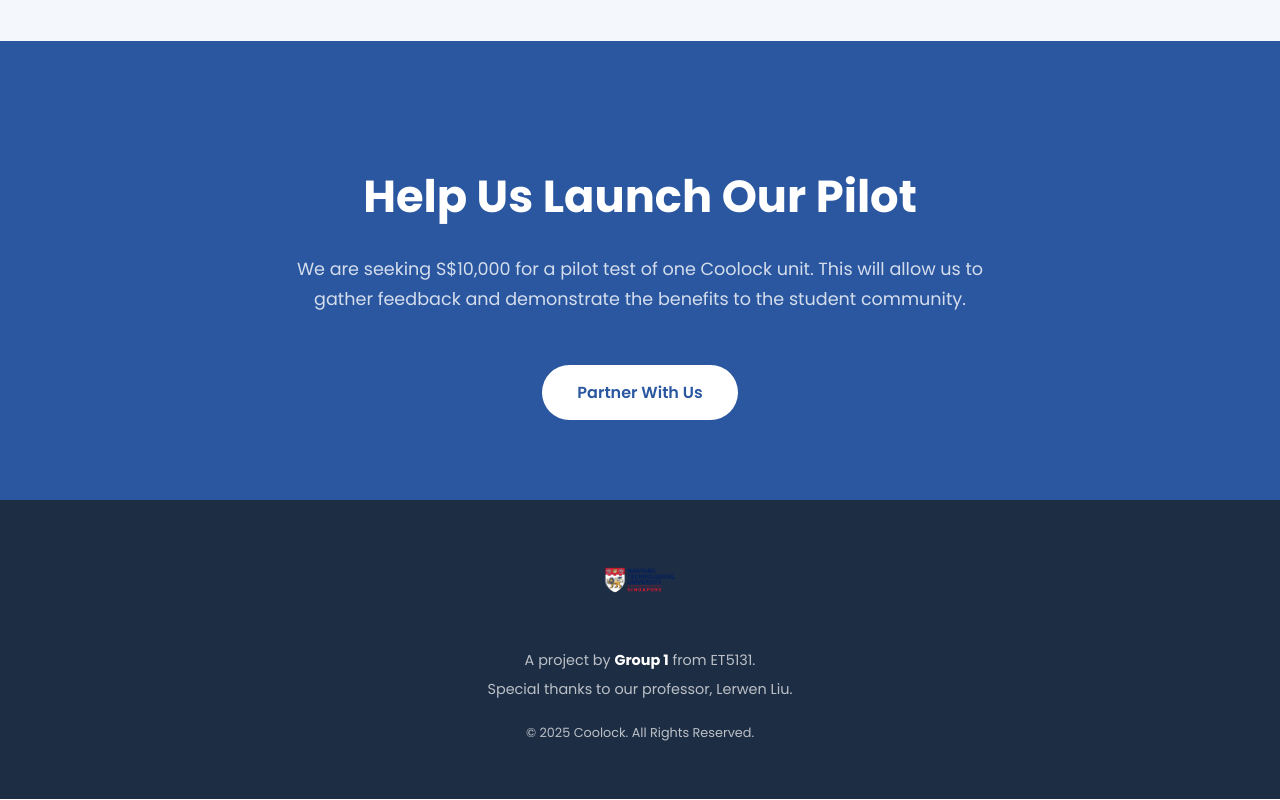
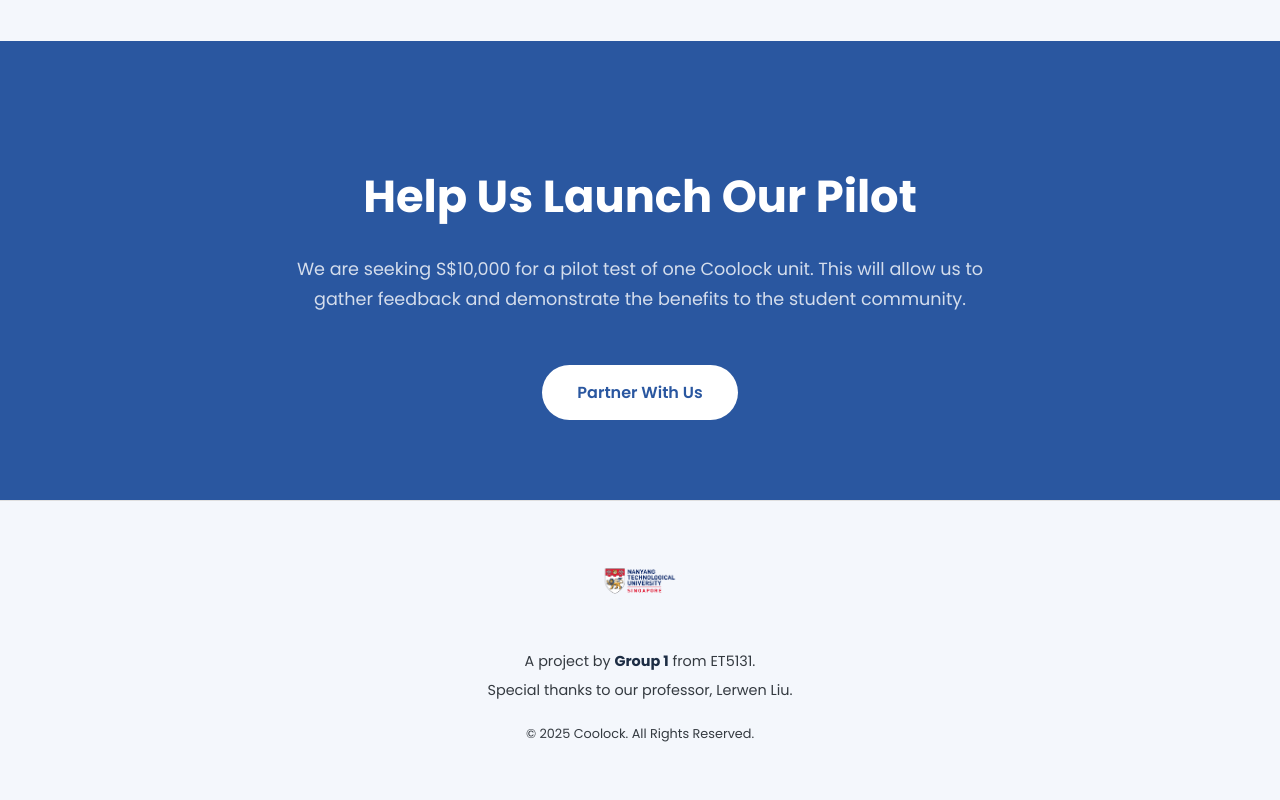
Before and after one commit to daminpark/Coolock, a plain HTML site: page index.html in a window 1280 px wide. Shown: the part 5717-6517 px from the top of the page. Drawn offline with Linux system fonts and the light colour scheme.

Commit message:
Update index.html

```diff
--- a/index.html
+++ b/index.html
@@ -206,7 +206,7 @@
             color: var(--text-color);
         }
 
-        /* Media Hub Section -- CSS CORRECTED HERE */
+        /* Media Hub Section */
         .media-hub-grid {
             display: flex;
             flex-wrap: wrap;
@@ -260,12 +260,13 @@
             color: rgba(255, 255, 255, 0.8);
         }
 
-        /* Footer */
+        /* FOOTER UPDATED HERE */
         footer {
-            background: var(--heading-color);
+            background: var(--secondary-color); /* Changed from dark blue to light gray */
             text-align: center;
             padding: 50px 20px;
-            color: rgba(255, 255, 255, 0.7);
+            color: var(--text-color); /* Changed from light text to dark text */
+            border-top: 1px solid #e0e0e0;
         }
         .footer-logos img {
             height: 60px;
@@ -279,7 +280,7 @@
             margin: 5px 0;
         }
         .credits strong {
-            color: var(--white-color);
+            color: var(--heading-color); /* Changed from white to dark heading color */
         }
 
         /* Responsive Design */
```
